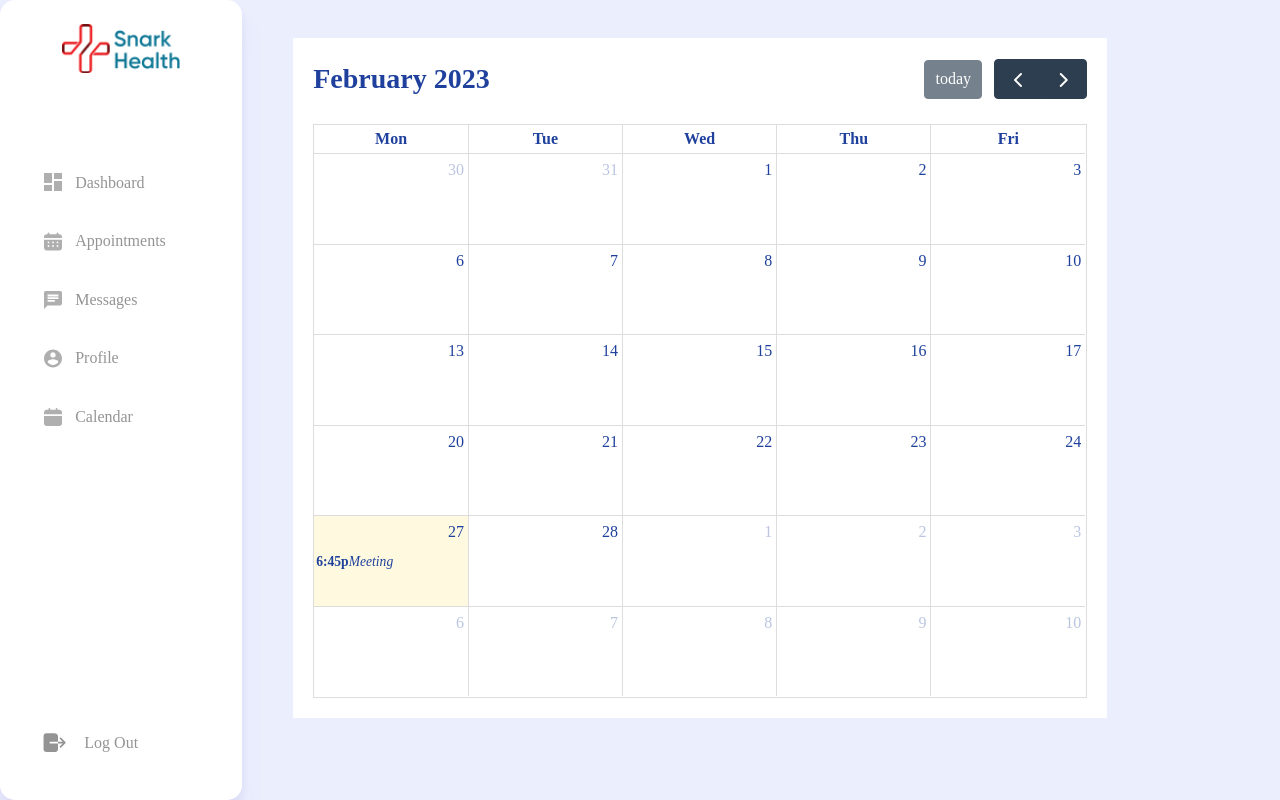
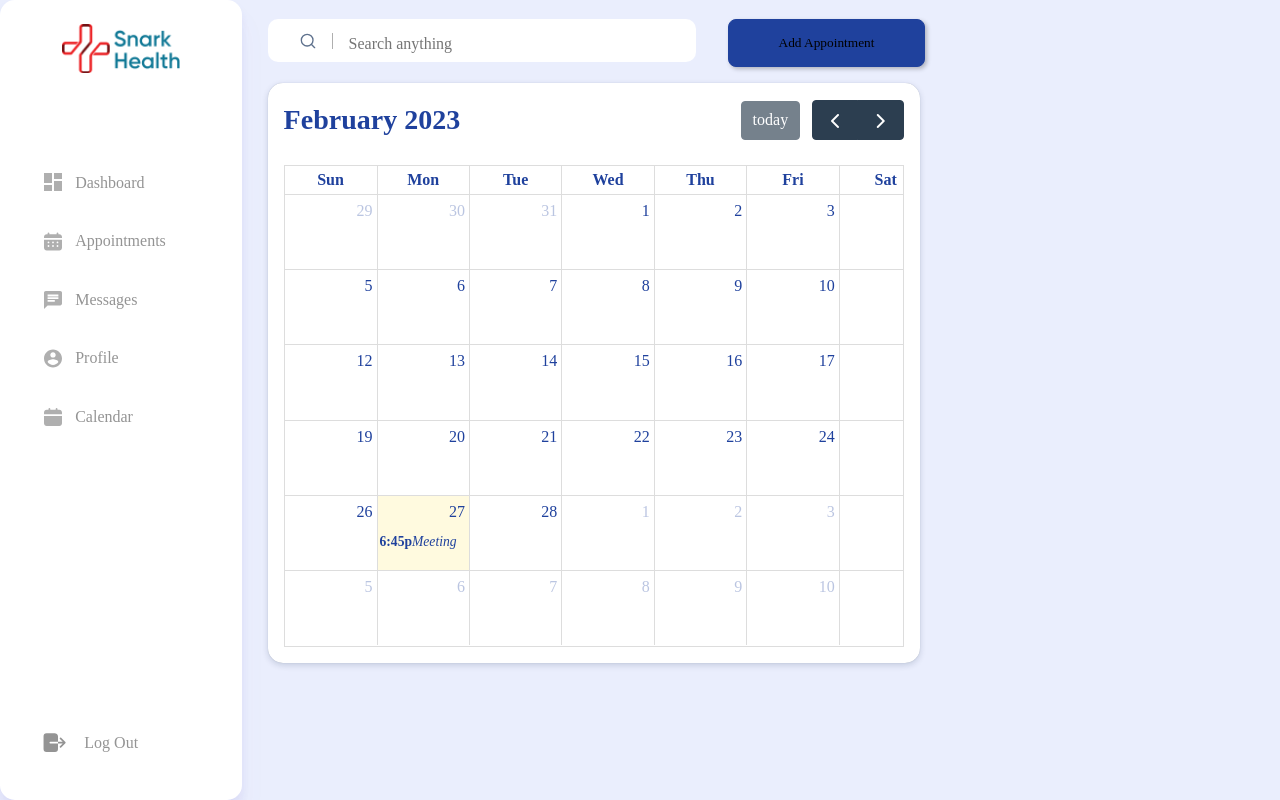
Before and after one commit to nanaama22/snark, a React (Vite) app: page /app/calendar in a window 1280 px wide. Built offline with nearby package versions, Linux system fonts and the light colour scheme.

Commit message:
Add calendar

```diff
--- /dev/null
+++ b/src/components/Navbar/Navbar.jsx
@@ -0,0 +1,18 @@
+import Search from '../Search/Search';
+import './navbar.css'
+
+const Navbar = () => {
+     return (
+          <div className="navbar-page-header">
+               <div className="navbar-page-search-n-button">
+                    <div className="navbar-page-search">
+                         <Search />
+                    </div>
+
+                    <button>Add Appointment</button>
+               </div>
+          </div>
+     );
+};
+
+export default Navbar;
--- /dev/null
+++ b/src/components/Navbar/navbar.css
@@ -0,0 +1,26 @@
+.navbar-page-header {
+     display: grid;
+     grid-template-columns: repeat(3, minmax(0, 1fr));
+}
+
+.navbar-page-search-n-button {
+     display: grid;
+     grid-template-columns: repeat(6, minmax(0, 1fr));
+     grid-column: span 2 / span 2;
+     gap: 2rem;
+}
+
+.navbar-page-search {
+     grid-column: span 4 / span 4;
+}
+
+.navbar-page-header button {
+     height: 48px;
+     padding: 12px 19px;
+     background-color: #1F419D;
+     border: 1.5px solid #1F419D;
+     box-shadow: 2px 2px 4px rgba(0, 0, 0, 0.25);
+     border-radius: 8px;
+     cursor: pointer;
+     grid-column: span 2 / span 2;
+}
--- a/src/components/Search/search.css
+++ b/src/components/Search/search.css
@@ -2,7 +2,7 @@
      display: flex;
      align-items: baseline;
      background-color: white;
-     padding: 0.3rem 2rem;
+     padding: 0.1rem 2rem;
      border-radius: 10px;
 }
 
--- a/src/pages/Calendar/Calendar.jsx
+++ b/src/pages/Calendar/Calendar.jsx
@@ -1,35 +1,29 @@
 import Sidebar from "../../components/Sidebar/Sidebar";
-import FullCalendar from '@fullcalendar/react'
-import dayGridPlugin from '@fullcalendar/daygrid'
-
-
-
+import FullCalendar from "@fullcalendar/react";
+import dayGridPlugin from "@fullcalendar/daygrid";
+import "./calendar.css";
+import Search from "../../components/Search/Search";
+import Navbar from "../../components/Navbar/Navbar";
 
 const Calendar = () => {
-    const events = [
-        { title: 'Meeting', start: new Date() }
-      ]
-
+     const events = [{ title: "Meeting", start: new Date() }];
 
      return (
-          <div className="layout">
-                <div className="layout-content">
-          <div className="home">
-               <div className="middle-content" style={{'background':'white','padding':'20px'}}>
-                    {/* start here */}
+          <div className="calendar-page">
+               {/* header */}
+               <div className="calendar-page-header">
+                <Navbar />
+               </div>
 
-
+               {/* calendar */}
+               <div className="calendar">
                     <FullCalendar
                          plugins={[dayGridPlugin]}
-        initialView='dayGridMonth'
-        weekends={false}
+                         initialView="dayGridMonth"
+                        //  weekends={false}/
                          events={events}
                          eventContent={renderEventContent}
                     />
-                    {/* finis here */}
-               </div>
-
-          </div>
                </div>
           </div>
      );
@@ -41,7 +35,7 @@ function renderEventContent(eventInfo) {
                <b>{eventInfo.timeText}</b>
                <i>{eventInfo.event.title}</i>
           </>
-    )
+     );
 }
 
 export default Calendar;
--- /dev/null
+++ b/src/pages/Calendar/calendar.css
@@ -0,0 +1,21 @@
+.calendar-page {
+     display: grid;
+     grid-template-columns: repeat(3, minmax(0, 1fr));
+     gap: 1rem;
+     padding: 0;
+}
+
+.calendar-page-header {
+     grid-column: span 3 / span 3;
+}
+
+
+.calendar {
+     /* width: 100%; */
+     padding: 1rem;
+     height: auto;
+     grid-column: span 2 / span 2;
+     background: #FFFFFF;
+     box-shadow: 0px 2.25226px 6.00604px rgba(9, 30, 66, 0.16), 0px 0px 0.750755px rgba(9, 30, 66, 0.31);
+     border-radius: 15px;
+}
```
Lines whose indentation alone changed are shown as unchanged.
